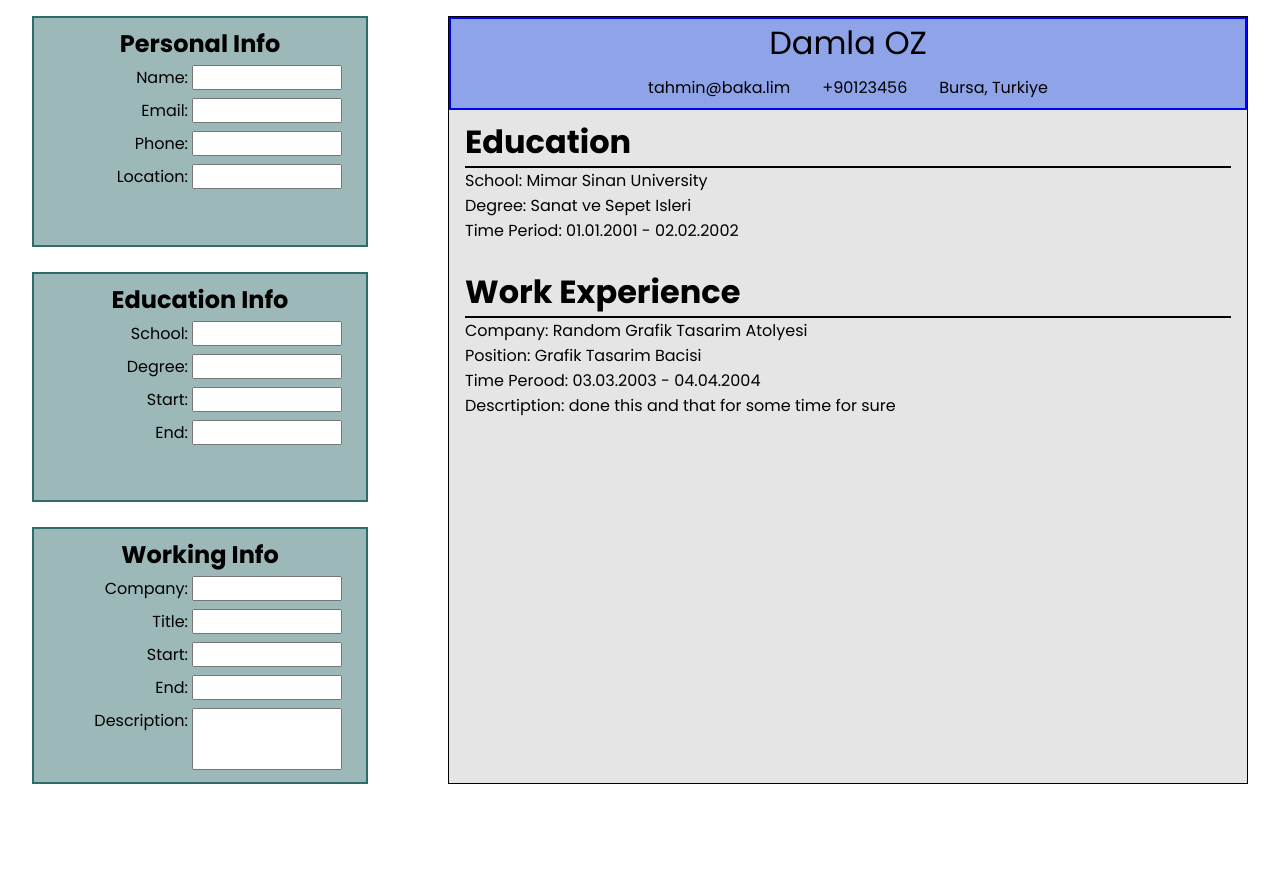
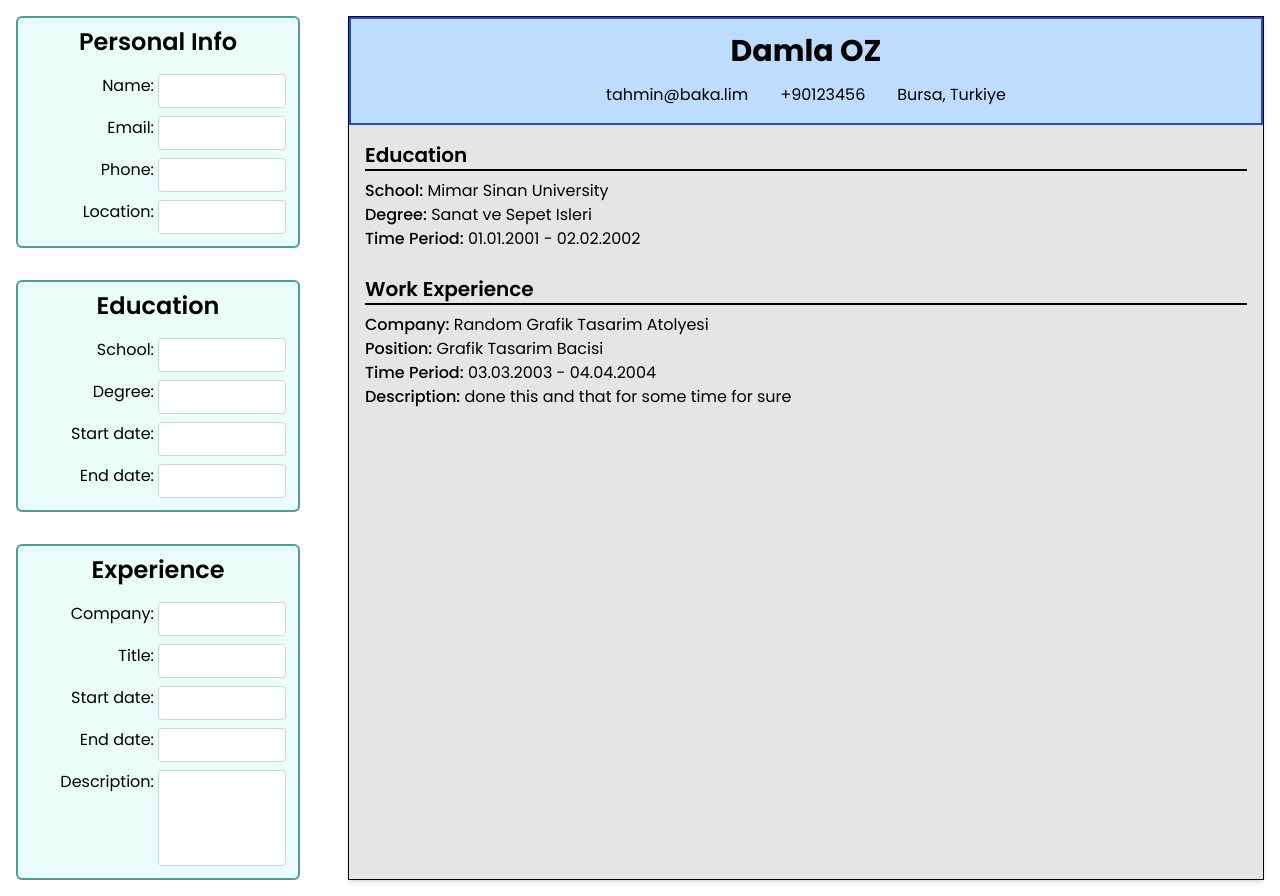
Before and after one commit to Tirnoch/cv-again, a React (Vite) app: page / in a window 1280 px wide. Before the commit the page ends 800 px from the top, so only its background shows below. Built offline with nearby package versions, Linux system fonts and the light colour scheme.

Commit message:
Convert CSS to Tailwind CSS and add prop validation

```diff
--- a/package.json
+++ b/package.json
@@ -12,6 +12,7 @@
   "dependencies": {
     "@headlessui/react": "^2.2.0",
     "@heroicons/react": "^2.2.0",
+    "prop-types": "^15.8.1",
     "react": "^18.3.1",
     "react-dom": "^18.3.1"
   },
--- a/src/App.jsx
+++ b/src/App.jsx
@@ -3,7 +3,6 @@ import Personal from './components/Personal';
 import Experience from './components/Experience';
 import Education from './components/Education';
 import Template from './components/Template';
-import './index.css';
 
 const App = () => {
   const [personal, setPersonal] = useState({
@@ -41,8 +40,8 @@ const App = () => {
 
   return (
     <>
-      <div className="container">
-        <div className="input-section">
+      <div className="grid min-w-full md:grid-cols-[1fr_3fr] grid-cols-1 gap-4 min-h-screen">
+        <div className="m-4 flex flex-col">
           <Personal
             name={personal.name}
             email={personal.email}
@@ -50,7 +49,7 @@ const App = () => {
             location={personal.location}
             handleChange={handlePersonalChange}
           />
-          <br />
+          <div className="my-4"></div>
           <Education
             school={education.school}
             degree={education.degree}
@@ -58,7 +57,7 @@ const App = () => {
             endDate={education.endDate}
             handleChange={handleEducationChange}
           />
-          <br />
+          <div className="my-4"></div>
           <Experience
             company={experience.company}
             title={experience.title}
@@ -68,7 +67,7 @@ const App = () => {
             handleChange={handleExperienceChange}
           />
         </div>
-        <div className="output-section">
+        <div className="m-4 flex flex-col border border-black shadow-md">
           <Template
             name={personal.name}
             email={personal.email}
--- a/src/components/Education.jsx
+++ b/src/components/Education.jsx
@@ -1,28 +1,61 @@
-import '../input.css';
+import PropTypes from 'prop-types';
+
 const Education = ({ handleChange }) => {
   return (
     <>
-      <div className="input-container">
-        <h2>Education Info</h2>
-        <div className="input-segment">
-          <label htmlFor={'school'}>School: </label>
-          <input type="text" id={'school'} onChange={handleChange} />
+      <div className="bg-teal-100/40 border-2 border-teal-700/70 flex flex-col items-end flex-wrap flex-1 max-w-md p-2 rounded-md">
+        <h2 className="self-center text-2xl font-semibold mb-3">Education</h2>
+        <div className="p-1 w-full flex">
+          <label htmlFor={'school'} className="flex-1 flex justify-end pr-1">
+            School:{' '}
+          </label>
+          <input
+            type="text"
+            id={'school'}
+            onChange={handleChange}
+            className="w-1/2 border border-gray-300 rounded px-2 py-1"
+          />
         </div>
-        <div className="input-segment">
-          <label htmlFor={'degree'}>Degree: </label>
-          <input type="text" id={'degree'} onChange={handleChange} />
+        <div className="p-1 w-full flex">
+          <label htmlFor={'degree'} className="flex-1 flex justify-end pr-1">
+            Degree:{' '}
+          </label>
+          <input
+            type="text"
+            id={'degree'}
+            onChange={handleChange}
+            className="w-1/2 border border-gray-300 rounded px-2 py-1"
+          />
         </div>
-        <div className="input-segment">
-          <label htmlFor={'startDate'}>Start: </label>
-          <input type="text" id={'startDate'} onChange={handleChange} />
+        <div className="p-1 w-full flex">
+          <label htmlFor={'startDate'} className="flex-1 flex justify-end pr-1">
+            Start date:{' '}
+          </label>
+          <input
+            type="text"
+            id={'startDate'}
+            onChange={handleChange}
+            className="w-1/2 border border-gray-300 rounded px-2 py-1"
+          />
         </div>
-        <div className="input-segment">
-          <label htmlFor={'endDate'}>End: </label>
-          <input type="text" id={'endDate'} onChange={handleChange} />
+        <div className="p-1 w-full flex">
+          <label htmlFor={'endDate'} className="flex-1 flex justify-end pr-1">
+            End date:{' '}
+          </label>
+          <input
+            type="text"
+            id={'endDate'}
+            onChange={handleChange}
+            className="w-1/2 border border-gray-300 rounded px-2 py-1"
+          />
         </div>
       </div>
     </>
   );
 };
 
+Education.propTypes = {
+  handleChange: PropTypes.func.isRequired,
+};
+
 export default Education;
--- a/src/components/Experience.jsx
+++ b/src/components/Experience.jsx
@@ -1,37 +1,74 @@
-import '../input.css';
+import PropTypes from 'prop-types';
+
 const Experience = ({ handleChange }) => {
   return (
     <>
-      <div className="input-container">
-        <h2>Working Info</h2>
-        <div className="input-segment">
-          <label htmlFor="company">Company: </label>
+      <div className="bg-teal-100/40 border-2 border-teal-700/70 flex flex-col items-end flex-wrap flex-1 max-w-md p-2 rounded-md">
+        <h2 className="self-center text-2xl font-semibold mb-3">Experience</h2>
+        <div className="p-1 w-full flex">
+          <label htmlFor={'company'} className="flex-1 flex justify-end pr-1">
+            Company:{' '}
+          </label>
           <input
             type="text"
-            id="company"
+            id={'company'}
             onChange={handleChange}
-            name="benim adim"
+            className="w-1/2 border border-gray-300 rounded px-2 py-1"
           />
         </div>
-        <div className="input-segment">
-          <label htmlFor="title">Title: </label>
-          <input type="text" id="title" onChange={handleChange} />
+        <div className="p-1 w-full flex">
+          <label htmlFor={'title'} className="flex-1 flex justify-end pr-1">
+            Title:{' '}
+          </label>
+          <input
+            type="text"
+            id={'title'}
+            onChange={handleChange}
+            className="w-1/2 border border-gray-300 rounded px-2 py-1"
+          />
         </div>
-        <div className="input-segment">
-          <label htmlFor="startDate">Start: </label>
-          <input type="text" id="startDate" onChange={handleChange} />
+        <div className="p-1 w-full flex">
+          <label htmlFor={'startDate'} className="flex-1 flex justify-end pr-1">
+            Start date:{' '}
+          </label>
+          <input
+            type="text"
+            id={'startDate'}
+            onChange={handleChange}
+            className="w-1/2 border border-gray-300 rounded px-2 py-1"
+          />
         </div>
-        <div className="input-segment">
-          <label htmlFor="endDate">End: </label>
-          <input type="text" id="endDate" onChange={handleChange} />
+        <div className="p-1 w-full flex">
+          <label htmlFor={'endDate'} className="flex-1 flex justify-end pr-1">
+            End date:{' '}
+          </label>
+          <input
+            type="text"
+            id={'endDate'}
+            onChange={handleChange}
+            className="w-1/2 border border-gray-300 rounded px-2 py-1"
+          />
         </div>
-        <div className="input-segment">
-          <label htmlFor="description">Description: </label>
-          <textarea id="description" rows="3" onChange={handleChange} />
+        <div className="p-1 w-full flex">
+          <label
+            htmlFor={'description'}
+            className="flex-1 flex justify-end pr-1"
+          >
+            Description:{' '}
+          </label>
+          <textarea
+            id={'description'}
+            onChange={handleChange}
+            className="w-1/2 resize-none h-24 border border-gray-300 rounded px-2 py-1"
+          />
         </div>
       </div>
     </>
   );
 };
 
+Experience.propTypes = {
+  handleChange: PropTypes.func.isRequired,
+};
+
 export default Experience;
--- a/src/components/Personal.jsx
+++ b/src/components/Personal.jsx
@@ -1,28 +1,63 @@
-import '../input.css';
+import PropTypes from 'prop-types';
+
 const Personal = ({ handleChange }) => {
   return (
     <>
-      <div className="input-container">
-        <h2>Personal Info</h2>
-        <div className="input-segment">
-          <label htmlFor={'name'}>Name: </label>
-          <input type="text" id={'name'} onChange={handleChange} />
+      <div className="bg-teal-100/40 border-2 border-teal-700/70 flex flex-col items-end flex-wrap flex-1 max-w-md p-2 rounded-md">
+        <h2 className="self-center text-2xl font-semibold mb-3">
+          Personal Info
+        </h2>
+        <div className="p-1 w-full flex">
+          <label htmlFor={'name'} className="flex-1 flex justify-end pr-1">
+            Name:{' '}
+          </label>
+          <input
+            type="text"
+            id={'name'}
+            onChange={handleChange}
+            className="w-1/2 border border-gray-300 rounded px-2 py-1"
+          />
         </div>
-        <div className="input-segment">
-          <label htmlFor={'email'}>Email: </label>
-          <input type="text" id={'email'} onChange={handleChange} />
+        <div className="p-1 w-full flex">
+          <label htmlFor={'email'} className="flex-1 flex justify-end pr-1">
+            Email:{' '}
+          </label>
+          <input
+            type="text"
+            id={'email'}
+            onChange={handleChange}
+            className="w-1/2 border border-gray-300 rounded px-2 py-1"
+          />
         </div>
-        <div className="input-segment">
-          <label htmlFor={'phone'}>Phone: </label>
-          <input type="text" id={'phone'} onChange={handleChange} />
+        <div className="p-1 w-full flex">
+          <label htmlFor={'phone'} className="flex-1 flex justify-end pr-1">
+            Phone:{' '}
+          </label>
+          <input
+            type="text"
+            id={'phone'}
+            onChange={handleChange}
+            className="w-1/2 border border-gray-300 rounded px-2 py-1"
+          />
         </div>
-        <div className="input-segment">
-          <label htmlFor={'location'}>Location: </label>
-          <input type="text" id={'location'} onChange={handleChange} />
+        <div className="p-1 w-full flex">
+          <label htmlFor={'location'} className="flex-1 flex justify-end pr-1">
+            Location:{' '}
+          </label>
+          <input
+            type="text"
+            id={'location'}
+            onChange={handleChange}
+            className="w-1/2 border border-gray-300 rounded px-2 py-1"
+          />
         </div>
       </div>
     </>
   );
 };
 
+Personal.propTypes = {
+  handleChange: PropTypes.func.isRequired,
+};
+
 export default Personal;
--- a/src/components/Template.jsx
+++ b/src/components/Template.jsx
@@ -1,4 +1,4 @@
-import '../template.css';
+import PropTypes from 'prop-types';
 
 const Template = ({
   name,
@@ -17,36 +17,68 @@ const Template = ({
 }) => {
   return (
     <>
-      <div className="primary-segment">
-        <p id="title-name">{name}</p>
-        <div className="personal-info">
+      <div className="bg-blue-300/60 border-2 border-blue-700 p-4 flex flex-col gap-4 items-center">
+        <p className="text-3xl font-bold leading-8">{name}</p>
+        <div className="flex gap-8 flex-wrap justify-center">
           <p>{email}</p>
           <p>{phone}</p>
           <p>{location}</p>
         </div>
       </div>
-      <div className="secondary-segment">
-        <div className="minor-segment">
-          <h1>Education</h1>
-          <p>School: {schoolName}</p>
-          <p>Degree: {schoolDegree}</p>
+      <div className="bg-black/10 p-4 flex-1">
+        <div className="mb-6">
+          <h1 className="text-xl font-semibold border-b-2 border-black mb-2">
+            Education
+          </h1>
           <p>
-            Time Period: {schoolStart} - {schoolEnd}
+            <span className="font-medium">School:</span> {schoolName}
+          </p>
+          <p>
+            <span className="font-medium">Degree:</span> {schoolDegree}
+          </p>
+          <p>
+            <span className="font-medium">Time Period:</span> {schoolStart} -{' '}
+            {schoolEnd}
           </p>
         </div>
-        <br />
-        <div className="minor-segment">
-          <h1>Work Experience</h1>
-          <p>Company: {companyName}</p>
-          <p>Position: {companyTitle}</p>
+        <div>
+          <h1 className="text-xl font-semibold border-b-2 border-black mb-2">
+            Work Experience
+          </h1>
           <p>
-            Time Perood: {companyStart} - {companyEnd}
+            <span className="font-medium">Company:</span> {companyName}
           </p>
-          <p>Descrtiption: {companyDescription}</p>
+          <p>
+            <span className="font-medium">Position:</span> {companyTitle}
+          </p>
+          <p>
+            <span className="font-medium">Time Period:</span> {companyStart} -{' '}
+            {companyEnd}
+          </p>
+          <p>
+            <span className="font-medium">Description:</span>{' '}
+            {companyDescription}
+          </p>
         </div>
       </div>
     </>
   );
 };
 
+Template.propTypes = {
+  name: PropTypes.string.isRequired,
+  email: PropTypes.string.isRequired,
+  phone: PropTypes.string.isRequired,
+  location: PropTypes.string.isRequired,
+  schoolName: PropTypes.string.isRequired,
+  schoolDegree: PropTypes.string.isRequired,
+  schoolStart: PropTypes.string.isRequired,
+  schoolEnd: PropTypes.string.isRequired,
+  companyName: PropTypes.string.isRequired,
+  companyTitle: PropTypes.string.isRequired,
+  companyStart: PropTypes.string.isRequired,
+  companyEnd: PropTypes.string.isRequired,
+  companyDescription: PropTypes.string.isRequired,
+};
+
 export default Template;
--- a/src/input.css
+++ /dev/null
@@ -1,42 +0,0 @@
-*,
-*::before,
-*::after {
-  box-sizing: border-box;
-  margin: 0;
-  padding: 0;
-}
-
-.input-container {
-  background-color: rgba(1, 72, 72, 0.383);
-  border: 2px solid rgba(1, 72, 72, 0.683);
-  display: flex;
-  flex-direction: column;
-  align-items: flex-end;
-  flex-wrap: wrap;
-  flex: 1;
-  max-width: 450px;
-  padding: 0.5rem 1rem;
-}
-.input-container > h2 {
-  align-self: center;
-  font-size: 1.5rem;
-}
-.input-segment {
-  padding: 0.25rem 0.5rem;
-  width: 300px;
-  display: flex;
-}
-.input-segment > input {
-  width: 150px;
-}
-.input-segment > label {
-  flex: 1;
-  display: flex;
-  justify-content: flex-end;
-  padding-right: 0.25rem;
-}
-.input-segment > textarea {
-  resize: none;
-
-  width: 150px;
-}
--- a/src/template.css
+++ /dev/null
@@ -1,37 +0,0 @@
-@import url('https://fonts.googleapis.com/css2?family=Poppins:wght@400;500;600;700&display=swap');
-*,
-*::before,
-*::after {
-  box-sizing: border-box;
-  margin: 0;
-  padding: 0;
-  font-family: 'Poppins', sans-serif;
-}
-
-.primary-segment {
-  background-color: rgba(74, 108, 218, 0.623);
-  border: 2px solid blue;
-  padding: 0.5rem 1rem;
-  display: flex;
-  flex-direction: column;
-  gap: 1rem;
-  align-items: center;
-}
-#title-name {
-  line-height: 2rem;
-  font-size: 2rem;
-}
-.personal-info {
-  display: flex;
-  gap: 2rem;
-  flex-wrap: wrap;
-  justify-content: center;
-}
-.secondary-segment {
-  background-color: rgba(0, 0, 0, 0.1);
-  padding: 0.5rem 1rem;
-  flex: 1;
-}
-.minor-segment > h1 {
-  border-bottom: 2px solid black;
-}
```
Also changed, not shown: src/index.css (+10 -0 lines), 1 other file (tests, documents, lock files or other folders).
